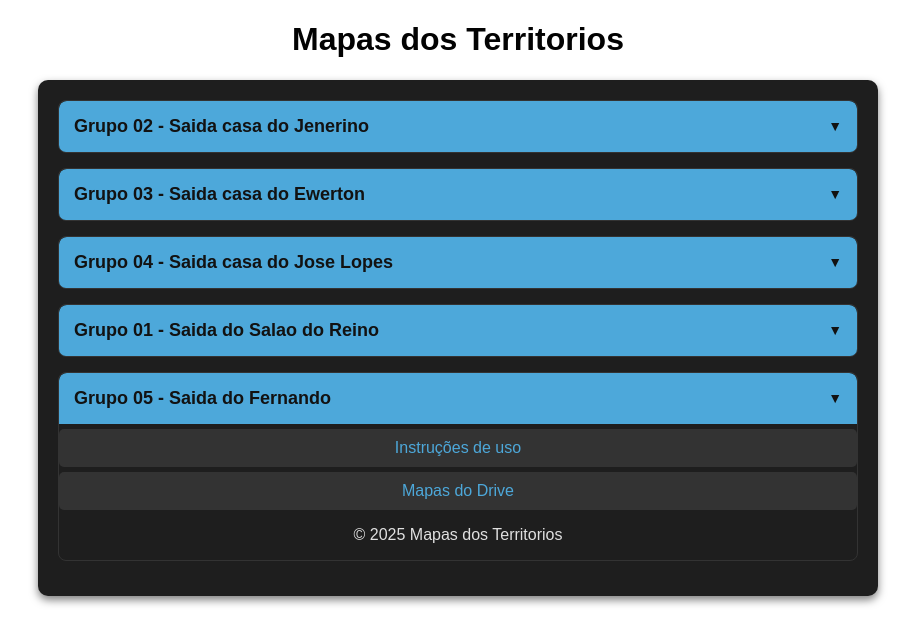
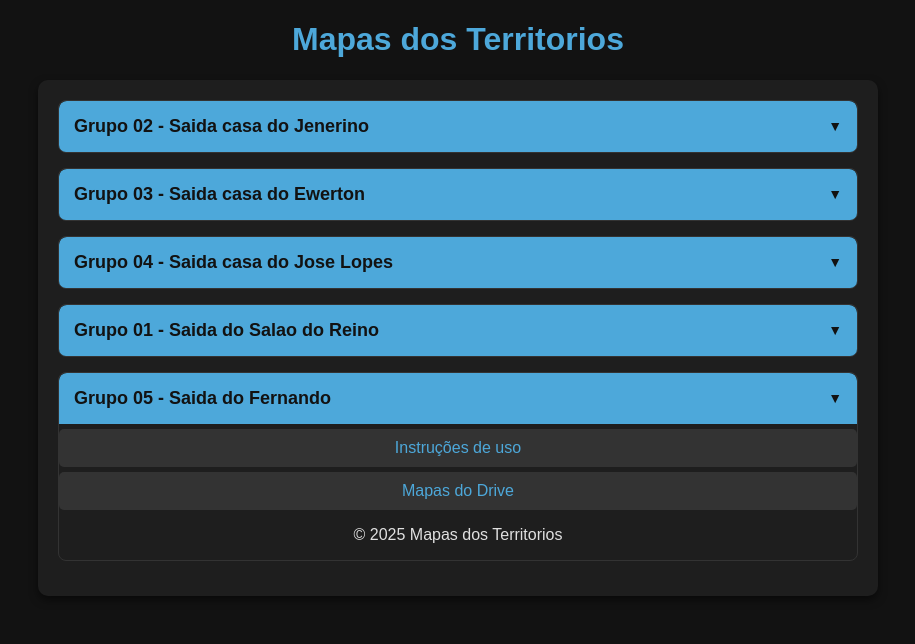
Before and after one commit to gerbesonlima/Mapas, a plain HTML site: page index.html in a window 1280 px wide. Shown: the whole page, without its empty margins (182-1097 px from the left). Drawn offline with Linux system fonts and the light colour scheme.

Commit message:
tema escuro

```diff
--- a/style.css
+++ b/style.css
@@ -5,15 +5,14 @@ body, html {
     margin: 0;
     padding: 0;
     font-family: 'Arial', sans-serif;
+    background-color: #121212; /* Fundo escuro */
     color: #e0e0e0; /* Texto claro */
 }
-html {
 
-}
 
 h1 {
     text-align: center;
-    color: #020202; /* Azul suave */
+    color: #4da8da; /* Azul suave */
 }
 
 /* Container principal */
```
